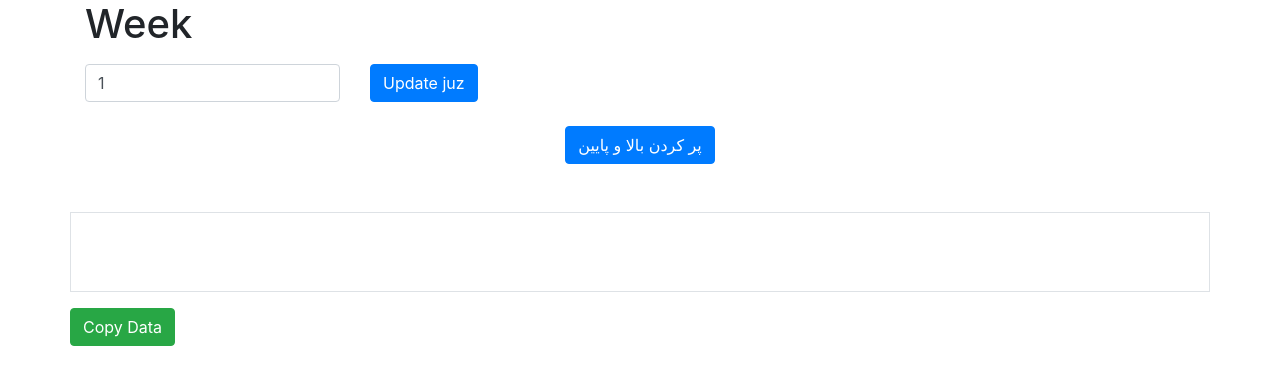
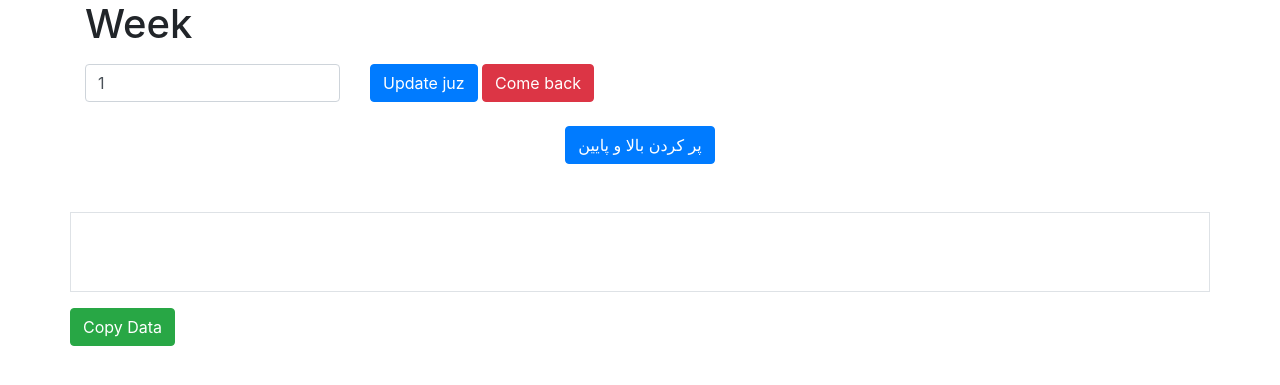
Before and after one commit to rezbba2/quran, a Flask app: template templates/week_view.html in a window 1280 px wide. Shown: the top 385 px of the page. Run offline with Flask 2, Linux system fonts and the light colour scheme; the template is opened without the code that fills it, so the values that code supplies are empty; some libraries are stand-ins or nearby versions.

Commit message:
set back juz count btn

```diff
--- a/app.py
+++ b/app.py
@@ -67,6 +67,23 @@ def update_data():
     conn.close()
     return {'status':'success'}
 
+@app.route('/back_data', methods=['POST'])
+def back_data():
+    juz = request.json['back_juz']
+    groupe = request.json['group']
+    print (juz + "  "+groupe)
+    conn = sqlite3.connect('mydatabase.db')
+    c = conn.cursor()
+    query = f"UPDATE quran SET juz = juz - '{juz}'"
+    query2 = f"UPDATE quran SET juz =  30 WHERE juz < 1"
+
+    print (query)
+    c.execute(query)
+    c.execute(query2)
+    conn.commit()
+    conn.close()
+    return {'status':'success'}
+
 
 @app.route('/get_data/group', methods=['GET'])
 def get_data_group():
--- a/templates/week_view.html
+++ b/templates/week_view.html
@@ -37,6 +37,32 @@
     });
   </script>
 
+  <script>
+    $(document).ready(function () {
+      // Update juz for all rows in the database
+      $("#come-backcount-juz-btn").click(function () {
+        alert("درحال برگرداندن جز افراد ")
+        var back_juz = $("#juz-input").val();
+        var group = document.getElementsByTagName("td")[6].innerText;
+        $.ajax({
+          type: "POST",
+          url: "/back_data",
+          contentType: "application/json; charset=utf-8",
+          dataType: "json",
+          data: JSON.stringify({ "back_juz": back_juz, "group": group }),
+          success: function () {
+            // Reload the page to show updated data
+            location.reload();
+          },
+          error: function (jqXHR, textStatus, errorThrown) {
+            console.log(textStatus, errorThrown);
+          }
+        });
+
+      });
+
+    });
+  </script>
 <script>
   // copy final to clipboard
   function copyToClipboard() {
@@ -111,6 +137,7 @@
       </div>
       <div class="col-md-3">
         <button class="btn btn-primary" id="update-juz-btn">Update juz</button>
+        <button class="btn btn-danger" id="come-backcount-juz-btn">Come back</button>
       </div>
     </div>
 
```
